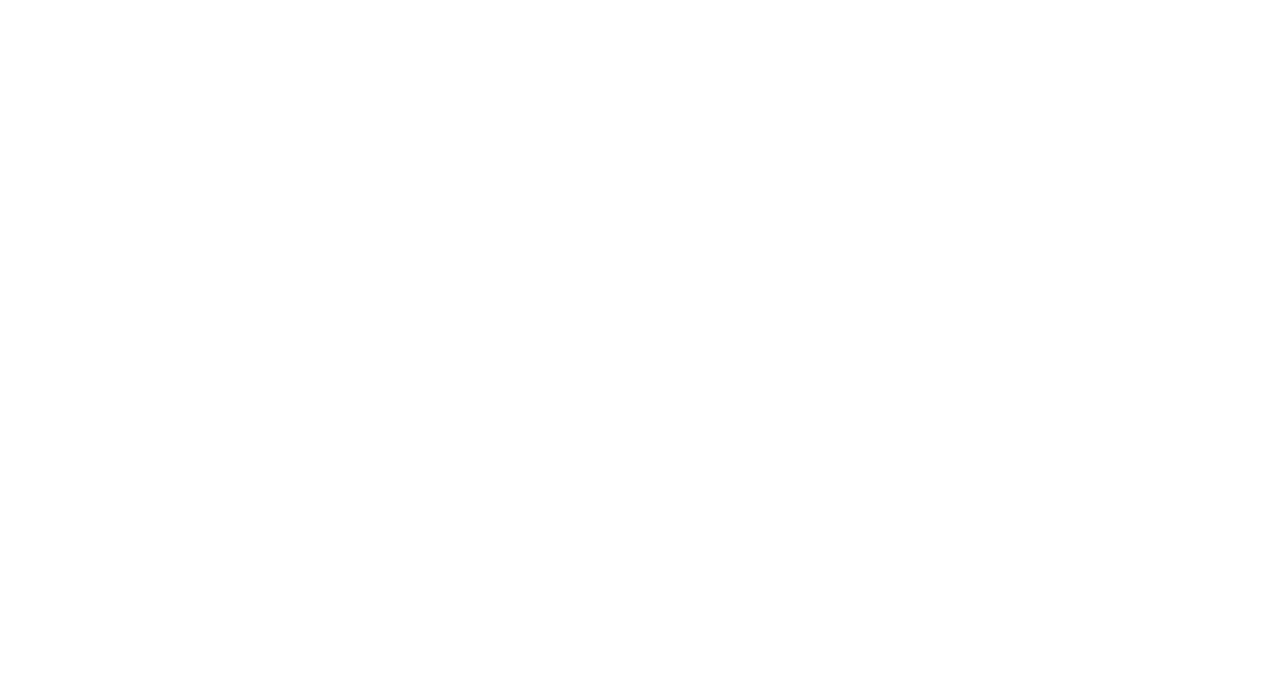
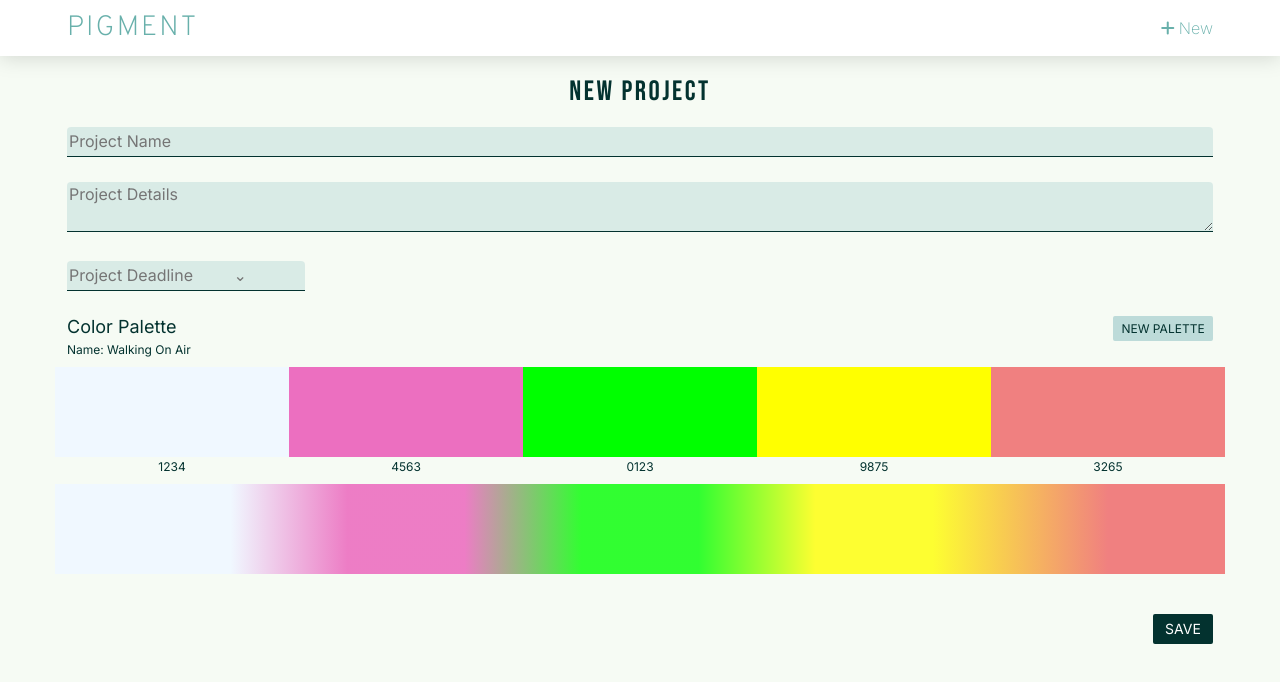
Before and after one commit to tghaffari/Pigment, a website: page index.html in a window 1280 px wide. Drawn offline with Linux system fonts and the light colour scheme; no server answers.

Commit message:
Added html and css for issue-1-user-can-randomly-generate-a-color-palette.

```diff
--- a/css/layout.css
+++ b/css/layout.css
@@ -0,0 +1,59 @@
+.hidden {
+  display: none !important;
+}
+
+.container {
+  max-width: 575px;
+  margin: 0 auto;
+  padding: 0 15px;
+}
+
+.row {
+  display: flex;
+  flex-wrap: wrap;
+}
+
+.column-full,
+.column-half {
+  width: 100%;
+}
+
+.column-flex {
+  flex-basis: auto;
+}
+
+.column-one-fifth {
+  flex-basis: calc(100% / 5);
+}
+
+@media screen and (min-width: 768px) {
+  .container {
+    max-width: 1200px;
+  }
+
+  .column-full,
+  .column-half,
+  .column-flex {
+    padding: 0 0.75rem;
+  }
+
+  .column-half {
+    width: 50%;
+  }
+
+  #project-name {
+    width: 60%;
+  }
+
+  .form-margin-bottom {
+    margin-bottom: 105px;
+  }
+
+  /* main {
+    margin: 0 275px;
+  } */
+
+  .palette-height {
+    height: 120px;
+  }
+}
--- a/css/reset.css
+++ b/css/reset.css
@@ -5,3 +5,39 @@
 body {
   margin: 0;
 }
+
+a {
+  text-decoration: none;
+}
+
+.palette-one {
+  background-color: aliceblue;
+}
+
+.palette-two {
+  background-color: rgb(236, 111, 192);
+}
+
+.palette-three {
+  background-color: lime;
+}
+
+.palette-four {
+  background-color: yellow;
+}
+
+.palette-five {
+  background-color: lightcoral;
+}
+
+.palette-gradient {
+  background:
+    linear-gradient(
+      0.25turn,
+      rgba(240, 248, 255) 15%,
+      rgba(236, 111, 192, 0.9) 25% 35%,
+      rgba(0, 255, 0, 0.8) 45% 55%,
+      rgba(255, 255, 0, 0.8) 65% 75%,
+      lightcoral 90%
+    );
+}
--- a/css/styles.css
+++ b/css/styles.css
@@ -0,0 +1,156 @@
+.background-color {
+  background-color: #f6fbf4;
+}
+
+.white-background {
+  background-color: white;
+  filter: drop-shadow(0 2px 10px rgba(0 0 0 / 0.14));
+}
+
+.header-row-padding {
+  padding: 10px 0;
+}
+
+.align-items-center {
+  align-items: center;
+}
+
+.justify-space-between {
+  justify-content: space-between;
+}
+
+.logo-formatting {
+  font-family: Overpass, sans-serif;
+  font-size: 28px;
+  color: #68b0ab;
+  font-weight: 200;
+  letter-spacing: 2px;
+  margin: 0;
+}
+
+.plus-sign {
+  color: #68b0ab;
+  font-size: 16px;
+}
+
+.new-styling {
+  font-family: Inter, sans-serif;
+  color: #68b0ab;
+  font-size: 16px;
+  font-weight: 200;
+}
+
+.new-project-styling {
+  font-family: "Bebas Neue", sans-serif;
+  font-size: 28px;
+  letter-spacing: 2.5px;
+  color: #03322f;
+  text-align: center;
+  font-weight: lighter;
+}
+
+.form-fields {
+  background-color: rgba(189, 219, 217, 0.5);
+  font-family: Inter, sans-serif;
+  font-size: 16px;
+  color: #03322f;
+  border-style: solid;
+  border-top: none;
+  border-left: none;
+  border-right: none;
+  border-bottom: solid #03322f;
+  border-radius: 4px 4px 0 0;
+  border-width: 1px;
+}
+
+#project-name {
+  width: 100%;
+  height: 30px;
+}
+
+#project-details {
+  width: 100%;
+  height: 50px;
+}
+
+#project-deadline {
+  width: 100%;
+  height: 30px;
+}
+
+.form-margin-bottom {
+  margin-bottom: 25px;
+}
+
+.form-fields:focus {
+  outline: none;
+  border-color: #38efe3;
+}
+
+a:hover,
+new-palette-button:hover,
+save-button:hover {
+  cursor: pointer;
+}
+
+.color-palette-header {
+  font-family: Inter, sans-serif;
+  font-size: 18px;
+  color: #03322f;
+  margin-top: 0;
+  margin-bottom: 0;
+}
+
+.palette-name {
+  font-family: Inter, sans-serif;
+  font-size: 12px;
+  color: #03322f;
+  margin-top: 5px;
+  margin-bottom: 0;
+}
+
+.new-palette-button {
+  background-color: rgb(189, 219, 217);
+  font-family: Inter, sans-serif;
+  font-size: 12px;
+  color: #03322f;
+  border-radius: 2px;
+  border: none;
+  width: 100px;
+  height: 25px;
+}
+
+.small-margin {
+  margin-bottom: 10px;
+}
+
+.palette-height {
+  height: 90px;
+}
+
+.text-align-center {
+  text-align: center;
+}
+
+.hex-code {
+  font-family: Inter, sans-serif;
+  font-size: 12px;
+  color: #03322f;
+  margin-top: 2px;
+}
+
+.justify-end {
+  justify-content: end;
+}
+
+.save-button {
+  background-color: #03322f;
+  color: white;
+  font-family: Inter, sans-serif;
+  font-size: 14px;
+  border-radius: 2px;
+  border: none;
+  height: 30px;
+  width: 60px;
+  margin-top: 15px;
+}
--- a/index.html
+++ b/index.html
@@ -4,15 +4,96 @@
   <meta charset="UTF-8">
   <meta name="viewport" content="width=device-width, initial-scale=1.0">
   <title>AJAX Project</title>
+  <link rel="preconnect" href="https://fonts.gstatic.com" crossorigin>
+  <link href="https://fonts.googleapis.com/css2?family=Bebas+Neue&display=swap" rel="stylesheet">
+  <link href="https://fonts.googleapis.com/css2?family=Overpass:wght@100;200;300;400&display=swap" rel="stylesheet">
+  <link href="https://fonts.googleapis.com/css2?family=Inter:wght@100;200;300;400&display=swap" rel="stylesheet">
+  <link rel="stylesheet" href="https://cdnjs.cloudflare.com/ajax/libs/font-awesome/6.0.0/css/all.min.css"
+    integrity="sha512-9usAa10IRO0HhonpyAIVpjrylPvoDwiPUiKdWk5t3PyolY1cOd4DSE0Ga+ri4AuTroPR5aQvXU9xC6qOPnzFeg=="
+    crossorigin="anonymous" referrerpolicy="no-referrer" />
   <link rel="icon" href="images/favicon.ico">
   <link rel="stylesheet" href="css/reset.css">
   <link rel="stylesheet" href="css/layout.css">
   <link rel="stylesheet" href="css/styles.css">
+
 </head>
-<body>
-  <header>
+<body class="background-color">
+  <header class="white-background">
+    <div class="container ">
+      <div class="row header-row-padding align-items-center justify-space-between">
+        <div class="column-flex">
+          <h1 class="logo-formatting">PIGMENT</h1>
+        </div>
+        <div class="column-flex">
+          <i class="fa-solid fa-plus plus-sign"></i>
+          <a class="new-styling" href="#">New</a>
+        </div>
+      </div>
+    </div>
   </header>
   <main>
+    <div class="container">
+
+      <div data-view="new-project-form">
+        <form action="">
+          <div class="row">
+            <div class="column-full">
+              <h1 class="new-project-styling">NEW PROJECT</h1>
+            </div>
+          </div>
+          <div class="row form-margin-bottom">
+            <div class="column-full">
+              <input required class="form-fields" type="text" name="project-name" id="project-name"
+              placeholder="Project Name">
+            </div>
+          </div>
+          <div class="row form-margin-bottom">
+            <div class="column-full">
+              <textarea required class="form-fields" name="project-details"
+              id="project-details" placeholder="Project Details"></textarea>
+            </div>
+          </div>
+          <div class="row form-margin-bottom">
+            <div class="column-flex">
+              <input required class="form-fields" type="text" name="project-deadline"
+              id="project-deadline" placeholder="Project Deadline         &#8964;"
+              onfocus="(this.type='date')" onblur="(this.type='text')">
+            </div>
+          </div>
+          <div class="row small-margin justify-space-between">
+            <div class="column-flex">
+              <p class="color-palette-header">Color Palette</p>
+              <p class="palette-name">Name: Walking On Air</p>
+            </div>
+            <div class="column-flex">
+              <button class="new-palette-button">NEW PALETTE</button>
+            </div>
+          </div>
+          <div class="row">
+            <div class="column-one-fifth palette-height palette-one"></div>
+            <div class="column-one-fifth palette-height palette-two"></div>
+            <div class="column-one-fifth palette-height palette-three"></div>
+            <div class="column-one-fifth palette-height palette-four"></div>
+            <div class="column-one-fifth palette-height palette-five"></div>
+          </div>
+          <div class="row small-margin">
+            <div class="column-one-fifth hex-code text-align-center">1234</div>
+            <div class="column-one-fifth hex-code text-align-center">4563</div>
+            <div class="column-one-fifth hex-code text-align-center">0123</div>
+            <div class="column-one-fifth hex-code text-align-center">9875</div>
+            <div class="column-one-fifth hex-code text-align-center">3265</div>
+          </div>
+          <div class="row form-margin-bottom">
+            <div class="column-full palette-height palette-gradient"></div>
+          </div>
+          <div class="row form-margin-bottom justify-end">
+            <div class="column-flex">
+              <button class="save-button">SAVE</button>
+            </div>
+          </div>
+        </form>
+      </div>
+    </div>
   </main>
   <script src="js/data.js"></script>
   <script src="js/main.js"></script>
--- a/js/data.js
+++ b/js/data.js
@@ -1 +1,7 @@
 /* exported data */
+var data = {
+  view: 'new-project-form',
+  entries: [],
+  nextEntryId: 1,
+  currentPaletteColors: []
+};
--- a/js/main.js
+++ b/js/main.js
@@ -0,0 +1,15 @@
+
+function getColors() {
+  var xhr = new XMLHttpRequest();
+  xhr.open('FETCH', 'http://www.colourlovers.com/api/palettes/random');
+  xhr.responseType = 'json';
+  xhr.addEventListener('load', function () {
+    // eslint-disable-next-line no-console
+    console.log(xhr.status);
+    // eslint-disable-next-line no-console
+    console.log(xhr.response);
+  });
+  xhr.send();
+}
+
+getColors();
```
